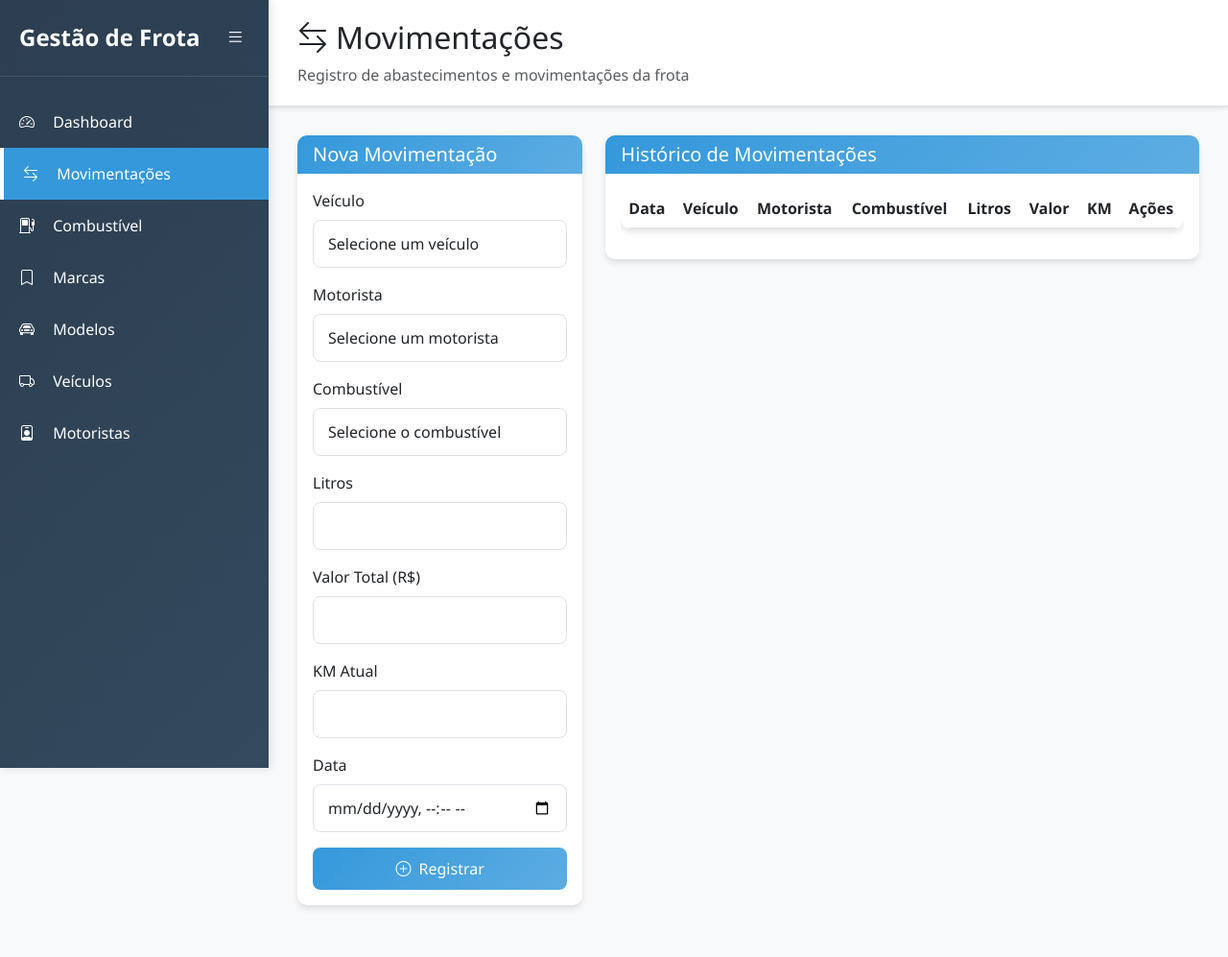
After one commit to jeferson-souzap/Controle_combustivel_flask, a Flask app: page /movimentacoes in a window 1280 px wide. The commit adds this page. Shown: the whole page at 96% size. Run offline with Flask 3, Linux system fonts and the light colour scheme; lists and menus that the app fills with data are empty.

Commit message:
Layout funcinando e links das paginas funcionando
Finalizado o link e rotas das paginas e começando dar função e salvamento de banco de dados.

```diff
--- a/app.py
+++ b/app.py
@@ -1,5 +1,7 @@
-from flask import Flask, render_template
-from blueprints.cadastro import cadastros_bp
+from flask import Flask, render_template, request, redirect, url_for, flash
+
+
+from database.cadastro_combustivel import Cadastrar_combustivel_db
 
 app = Flask(__name__)
 
@@ -20,9 +22,25 @@ def cadastro_marcas():
 def cadastro_modelos():
     return render_template("cadastro_modelos.html")
 
-@app.route("/cadastro_combustivel")
+
+
+@app.route("/cadastro_combustivel", methods=["GET", "POST"])
 def cadastro_combustivel():
-    return render_template("cadastro_combustivel.html")
+    if request.method == "GET":
+        return render_template("cadastro_combustivel.html")
+
+    if request.method == "POST":
+        nomeCombustivel = request.form["nomeCombustivel"]
+        precoCombustivel = request.form['precoCombustivel']
+
+        sucesso, msg = Cadastrar_combustivel_db(nomeCombustivel, precoCombustivel)
+
+        if sucesso:
+            flash(msg, "success")
+        else:
+            flash(msg, "danger")
+
+        return redirect(url_for("cadastro_combustivel"))
 
 
 @app.route('/cadastro_veiculos')
@@ -30,5 +48,15 @@ def cadastro_veiculos():
     return render_template("cadastro_veiculos.html")
 
 
+@app.route('/cadastro_motorista')
+def cadastro_motorista():
+    return render_template("cadastro_motorista.html")
+
+@app.route('/movimentacoes')
+def movimentacoes():
+    return render_template("movimentacoes.html")
+
+
+
 if __name__ == "__main__":
     app.run(debug=True)
--- /dev/null
+++ b/templates/movimentacoes.html
@@ -0,0 +1,101 @@
+{% extends "template.html" %}
+
+{% block title %}Motoristas - Sistema de Gestão de Frota{% endblock %}
+
+
+{% block styles %}
+<link rel="stylesheet" href="{{ url_for('static', filename='css/cadastro_motorista.css') }}">
+{% endblock %}
+
+
+{% block content %}<div id="movimentacoes" class="page-content">
+            <div class="content-header">
+                <h2><i class="bi bi-arrow-left-right me-2"></i>Movimentações</h2>
+                <p class="mb-0 text-muted">Registro de abastecimentos e movimentações da frota</p>
+            </div>
+
+            <div class="content-body">
+                <div class="row">
+                    <div class="col-md-4 mb-4">
+                        <div class="card">
+                            <div class="card-header">
+                                <h5 class="mb-0">Nova Movimentação</h5>
+                            </div>
+                            <div class="card-body">
+                                <form id="formMovimentacao">
+                                    <div class="mb-3">
+                                        <label for="veiculoMovimentacao" class="form-label">Veículo</label>
+                                        <select class="form-control" id="veiculoMovimentacao" required>
+                                            <option value="">Selecione um veículo</option>
+                                        </select>
+                                    </div>
+                                    <div class="mb-3">
+                                        <label for="motoristaMovimentacao" class="form-label">Motorista</label>
+                                        <select class="form-control" id="motoristaMovimentacao" required>
+                                            <option value="">Selecione um motorista</option>
+                                        </select>
+                                    </div>
+                                    <div class="mb-3">
+                                        <label for="combustivelMovimentacao" class="form-label">Combustível</label>
+                                        <select class="form-control" id="combustivelMovimentacao" required>
+                                            <option value="">Selecione o combustível</option>
+                                        </select>
+                                    </div>
+                                    <div class="mb-3">
+                                        <label for="litrosMovimentacao" class="form-label">Litros</label>
+                                        <input type="number" step="0.01" class="form-control" id="litrosMovimentacao" required>
+                                    </div>
+                                    <div class="mb-3">
+                                        <label for="valorMovimentacao" class="form-label">Valor Total (R$)</label>
+                                        <input type="number" step="0.01" class="form-control" id="valorMovimentacao" required>
+                                    </div>
+                                    <div class="mb-3">
+                                        <label for="kmAtualMovimentacao" class="form-label">KM Atual</label>
+                                        <input type="number" class="form-control" id="kmAtualMovimentacao" required>
+                                    </div>
+                                    <div class="mb-3">
+                                        <label for="dataMovimentacao" class="form-label">Data</label>
+                                        <input type="datetime-local" class="form-control" id="dataMovimentacao" required>
+                                    </div>
+                                    <button type="submit" class="btn btn-primary w-100">
+                                        <i class="bi bi-plus-circle me-2"></i>Registrar
+                                    </button>
+                                </form>
+                            </div>
+                        </div>
+                    </div>
+
+                    <div class="col-md-8">
+                        <div class="card">
+                            <div class="card-header">
+                                <h5 class="mb-0">Histórico de Movimentações</h5>
+                            </div>
+                            <div class="card-body">
+                                <div class="table-responsive">
+                                    <table class="table table-hover">
+                                        <thead>
+                                            <tr>
+                                                <th>Data</th>
+                                                <th>Veículo</th>
+                                                <th>Motorista</th>
+                                                <th>Combustível</th>
+                                                <th>Litros</th>
+                                                <th>Valor</th>
+                                                <th>KM</th>
+                                                <th>Ações</th>
+                                            </tr>
+                                        </thead>
+                                        <tbody id="tabelaMovimentacoes">
+                                            <!-- Dados serão carregados via JavaScript -->
+                                        </tbody>
+                                    </table>
+                                </div>
+                            </div>
+                        </div>
+                    </div>
+                </div>
+            </div>
+        </div>
+    </div>
+
+{% endblock %}
--- a/templates/template.html
+++ b/templates/template.html
@@ -36,6 +36,11 @@
                 <span class="menu-text">Dashboard</span>
             </a>
 
+            <a href="{{url_for('movimentacoes')}}" class="menu-item {% if request.path == '/movimentacoes' %}active{% endif %}">
+                <i class="bi bi-arrow-left-right"></i>
+                <span class="menu-text">Movimentações</span>
+            </a>
+
             <a href="{{url_for('cadastro_combustivel')}}" class="menu-item {% if request.path == '/combustivel' %}active{% endif %}">
                 <i class="bi bi-fuel-pump"></i>
                 <span class="menu-text">Combustível</span>
@@ -56,15 +61,11 @@
                 <span class="menu-text">Veículos</span>
             </a>
 
-            <a href="#" class="menu-item {% if request.path == '/motoristas' %}active{% endif %}">
+            <a href="{{url_for('cadastro_motorista') }}" class="menu-item {% if request.path == '/motoristas' %}active{% endif %}">
                 <i class="bi bi-person-badge"></i>
                 <span class="menu-text">Motoristas</span>
             </a>
 
-            <a href="#" class="menu-item {% if request.path == '/movimentacoes' %}active{% endif %}">
-                <i class="bi bi-arrow-left-right"></i>
-                <span class="menu-text">Movimentações</span>
-            </a>
         </div>
     </div>
 
```
Also changed, not shown: blueprints/cadastro.py (deleted, +0 -8 lines), templates/cadastro_combustivel.html (+4 -3 lines), templates/cadastro_motorista.html (added, +82 -0 lines), templates/movimentacao.html (deleted).
